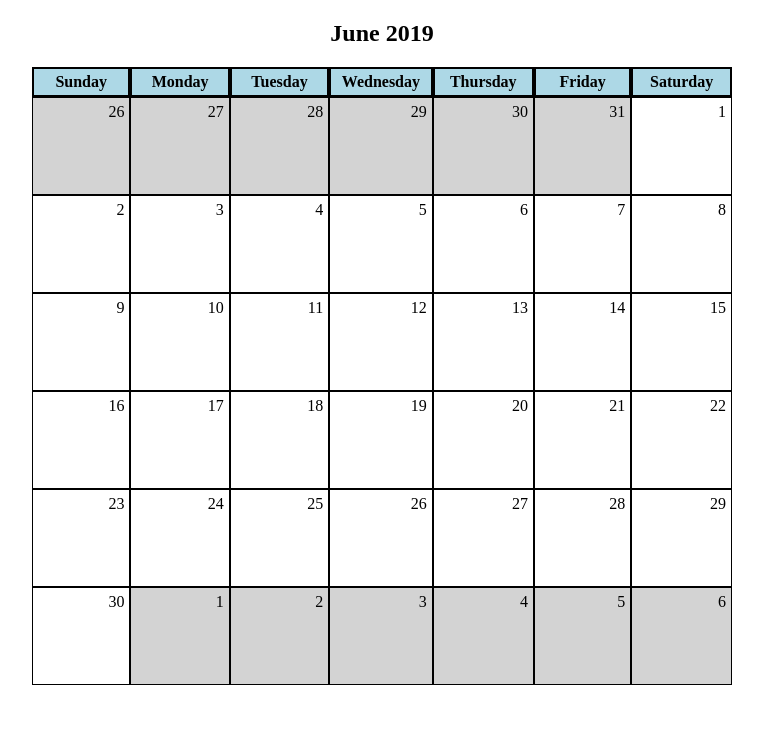
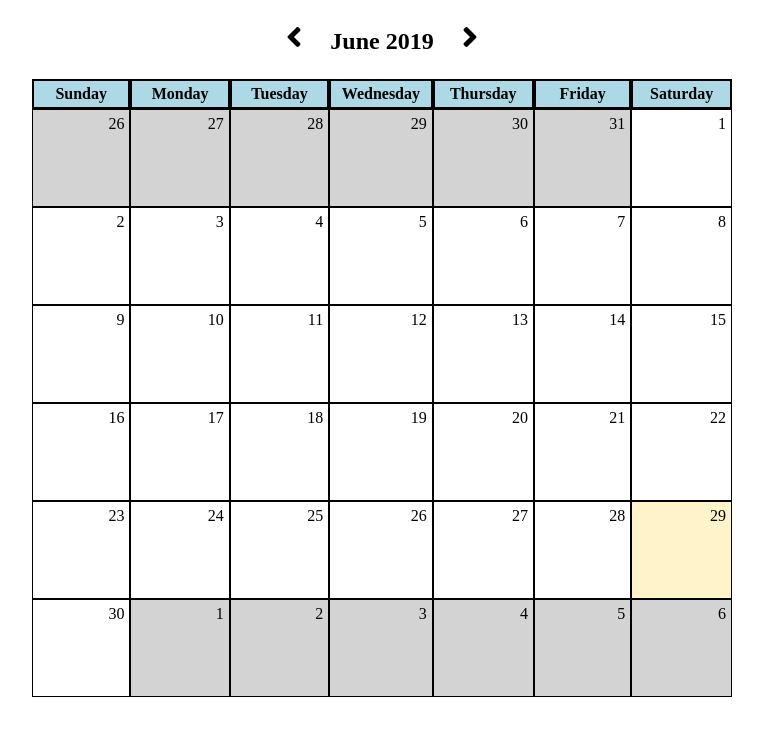
Before and after one commit to Adrian-Jablonski/React-Calendar, a React (Create React App) app: page / in a window 1280 px wide. Shown: the top 736 px of the page, without its empty margins (258-1021 px from the left). Built offline with nearby package versions, Linux system fonts and the light colour scheme; the HTML template or start-up script is replaced by a standard one.

Commit message:
Added previous and next month function

```diff
--- a/package.json
+++ b/package.json
@@ -3,6 +3,9 @@
   "version": "0.1.0",
   "private": true,
   "dependencies": {
+    "@fortawesome/fontawesome-svg-core": "^1.2.19",
+    "@fortawesome/free-solid-svg-icons": "^5.9.0",
+    "@fortawesome/react-fontawesome": "^0.1.4",
     "react": "^16.8.6",
     "react-dom": "^16.8.6",
     "react-scripts": "3.0.1"
--- a/src/components/App.js
+++ b/src/components/App.js
@@ -14,5 +14,7 @@ class App extends Component {
 
 export default App;
 
+
 //TODO: Ability to go to next or previous month
 //TODO: Ability to add an event. Store events in a seperate object
+//TODO: Don't show 6th week if current month does not have any days in the 6th week
--- a/src/components/Day.js
+++ b/src/components/Day.js
@@ -1,8 +1,17 @@
 import React from 'react';
 
-const Day = ({dayNumb, isCurrentMonth}) => {
+const Day = ({dayNumb, isCurrentMonth, isCuurrentDate}) => {
+    let dayClass = 'day';
+
+    if (isCuurrentDate) {
+        dayClass = 'day current-date'
+    }
+    else if (!isCurrentMonth) {
+        dayClass = 'day current-month'
+    }
+
     return (
-        <td className={(isCurrentMonth) ? 'day' : 'day current-month'}>{dayNumb}</td>
+        <td className={dayClass}>{dayNumb}</td>
     )
 }
 
--- a/src/components/Month.js
+++ b/src/components/Month.js
@@ -1,16 +1,44 @@
 import React, {Component} from 'react';
 import Week from './Week';
 import TableHeader from './TableHeader';
+import TableHeading from './TableHeading';
 
 import getCalendarDates from '../functions/calendarDatesCalc'
+import monthList from '../data/monthList'
 
 class Month extends Component {
 
+    //TODO: pass current date on first render. Then pass dates based on previous or next month click
+
     state = {
-        calendarDates: getCalendarDates(new Date()),
-        currentMonth: new Date().getMonth()
+        today: new Date(),
     }
 
+    componentWillMount() {
+        let date = new Date();
+        this.showMonth(date);
+    }
+
+    showMonth = (date) => {
+        this.setState(() => ({
+            currerMonthStart: new Date(date.getFullYear(), date.getMonth(), 1),
+            calendarDates: getCalendarDates(date),
+            currentMonth: date.getMonth(),
+            currentYear: date.getFullYear()
+        }))
+    }
+
+    goToPreviousMonth = (currerMonthStart) => {
+        let date = new Date(currerMonthStart);
+        date.setDate(currerMonthStart.getDate() - 1);
+        this.showMonth(date);
+    }
+
+    goToNextMonth = (currerMonthStart) => {
+        let date = new Date(currerMonthStart);
+        date.setDate(currerMonthStart.getDate() + 31);
+        this.showMonth(date);
+    }
 
     render() {
 
@@ -22,11 +50,18 @@ class Month extends Component {
                 key={i}
                 calendarDates= {this.state.calendarDates}
                 currentMonth={this.state.currentMonth}
+                today={this.state.today}
             ></Week>)
         }
         return (
             <div id="calendar">
-                <h2 id="month-name">June 2019</h2>
+                <TableHeading
+                    currentMonth={monthList[this.state.currentMonth]}
+                    currentYear={this.state.currentYear}
+                    currerMonthStart={this.state.currerMonthStart}
+                    goToPreviousMonth={this.goToPreviousMonth}
+                    goToNextMonth={this.goToNextMonth}
+                ></TableHeading>
                 <table className="month">
                     <thead>
                         <TableHeader></TableHeader>
@@ -40,8 +75,6 @@ class Month extends Component {
 
         )
     }
-
-
 }
 
 
--- /dev/null
+++ b/src/components/TableHeading.js
@@ -0,0 +1,23 @@
+import React, {Component} from 'react';
+import { FontAwesomeIcon } from '@fortawesome/react-fontawesome'
+import { faAngleLeft , faAngleRight} from "@fortawesome/free-solid-svg-icons";
+
+class TableHeading extends Component  {
+
+    render () {
+        const {currentMonth, currentYear, currerMonthStart, goToPreviousMonth, goToNextMonth} = this.props;
+        return (
+            <div id="table-heading">
+                <span className="arrow"
+                    onClick={() => goToPreviousMonth(currerMonthStart)} > <FontAwesomeIcon icon={faAngleLeft} /> </span>
+                <h2 id="month-name">
+                    {currentMonth} {currentYear}
+                </h2>
+                <span className="arrow"
+                    onClick={() => goToNextMonth(currerMonthStart)} > <FontAwesomeIcon icon={faAngleRight} /> </span>
+            </div>
+        )
+    }
+}
+
+export default TableHeading;
--- a/src/components/Week.js
+++ b/src/components/Week.js
@@ -1,19 +1,27 @@
 import React from 'react';
 import Day from './Day';
 
-const Week = ({weekNumb, calendarDates, currentMonth}) => {
+const Week = ({weekNumb, calendarDates, currentMonth, today}) => {
 
     let dayArr = [];
     for (var i = 0; i < 7; i++) {
         let calBoxNumber = (i+1) + (weekNumb * 7) - 1;
+        let curDate = calendarDates[calBoxNumber];
+
         let calDatesLen = calendarDates.length;
-        let dayNumber = (calBoxNumber < calDatesLen) ? calendarDates[calBoxNumber].getDate() : (calBoxNumber - calDatesLen) + 1;
-        let isCurrentMonth = (calBoxNumber < calDatesLen) && currentMonth === calendarDates[calBoxNumber].getMonth();
+
+        let dayNumber = (calBoxNumber < calDatesLen) ? curDate.getDate() : (calBoxNumber - calDatesLen) + 1;
+
+        let isCurrentMonth = (calBoxNumber < calDatesLen) && currentMonth === curDate.getMonth();
+
+        let isCuurrentDate = calBoxNumber < calDatesLen && today.getMonth() === curDate.getMonth() && today.getDate() === dayNumber;
+
         dayArr.push(
         <Day
             dayNumb={dayNumber}
-            key={dayNumber + "-" + weekNumb}
+            key={calBoxNumber}
             isCurrentMonth={isCurrentMonth}
+            isCuurrentDate={isCuurrentDate}
         ></Day>)
     }
 
--- /dev/null
+++ b/src/data/monthList.js
@@ -0,0 +1,3 @@
+const monthList = ["January", "February", "March", "April", "May", "June", "July", "August", "September", "October", "November", "December"];
+
+export default monthList;
--- a/src/functions/calendarDatesCalc.js
+++ b/src/functions/calendarDatesCalc.js
@@ -1,7 +1,7 @@
-function getCalendarDates(date) {
-    var date = new Date(date);
-    var firstDay = new Date(date.getFullYear(), date.getMonth(), 1);
-    var lastDay = new Date(date.getFullYear(), date.getMonth() + 1, 1);
+function getCalendarDates(calDate) {
+    let date = new Date(calDate);
+    let firstDay = new Date(date.getFullYear(), date.getMonth(), 1);
+    let lastDay = new Date(date.getFullYear(), date.getMonth() + 1, 1);
     let monthStartDay = firstDay.getDay();
 
     let calendarDates = [];
--- a/src/styles/index.css
+++ b/src/styles/index.css
@@ -1,5 +1,18 @@
 #month-name {
+  display: inline-block;
+  padding: 0 20px 4px 20px;
+}
+
+#table-heading {
   text-align: center;
+}
+
+.arrow {
+  font-size: 32px;
+}
+
+.arrow:hover {
+  cursor: pointer;
 }
 
 #calendar {
@@ -33,4 +46,8 @@
 .current-month {
   background-color: lightgray;
 }
+
+.current-date {
+  background-color: #fff3c9;
+}
 /*# sourceMappingURL=index.css.map */
--- a/src/styles/index.scss
+++ b/src/styles/index.scss
@@ -1,7 +1,21 @@
 $calendar-width : 700px;
 
 #month-name {
+    display: inline-block;
+    padding: 0 20px 4px 20px;
+}
+
+#table-heading {
     text-align: center;
+
+}
+
+.arrow {
+    font-size: 32px;
+}
+
+.arrow:hover {
+    cursor: pointer;
 }
 
 #calendar {
@@ -35,3 +49,7 @@ $calendar-width : 700px;
 .current-month {
     background-color: lightgray;
 }
+
+.current-date {
+    background-color: #fff3c9;
+}
```
Also changed, not shown: 2 other files (tests, documents, lock files or other folders).
